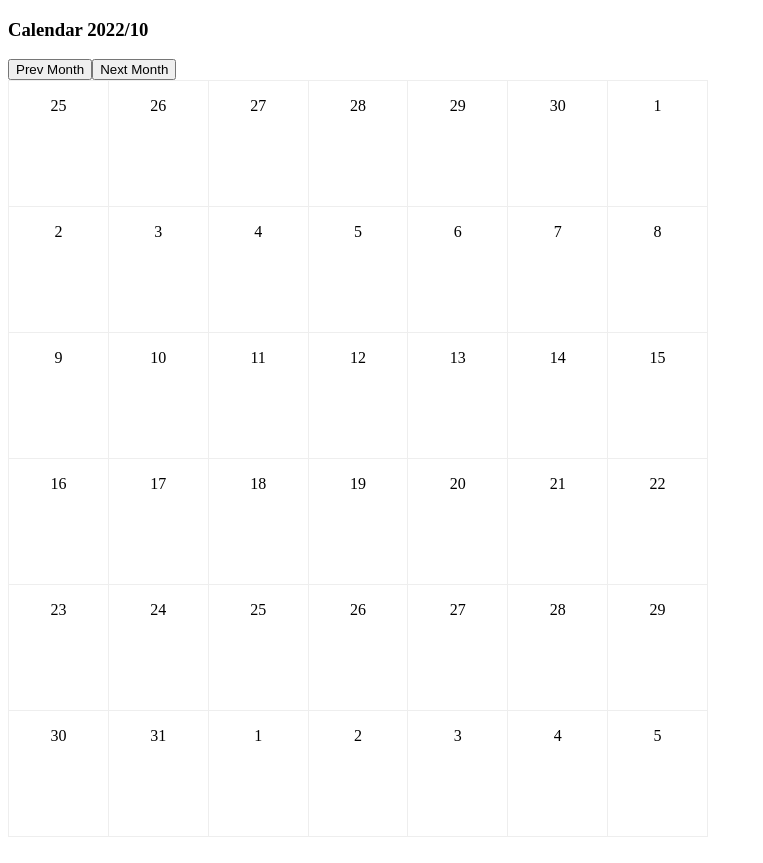
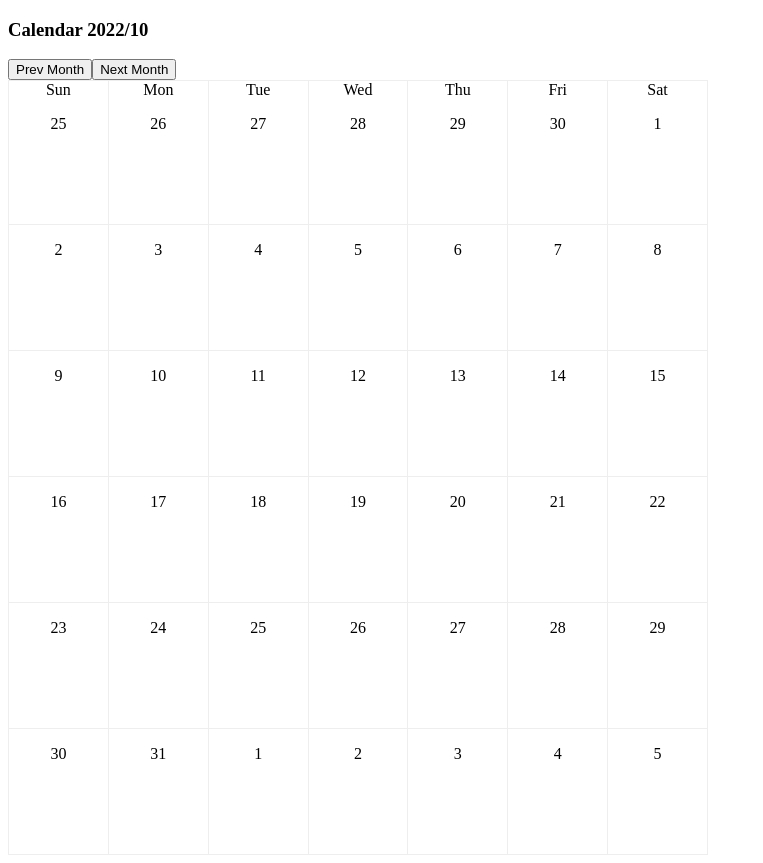
Before and after one commit to MO-5995/vue-calendar, a Vue app: page / in a window 1280 px wide. Shown: the whole page, without its empty margins (0-763 px from the left). Built offline with nearby package versions, Linux system fonts and the light colour scheme.

Commit message:
add:show day of week

```diff
--- a/src/components/Calendar.vue
+++ b/src/components/Calendar.vue
@@ -3,6 +3,11 @@
   <button @click="prevMonth">Prev Month</button>
   <button @click="nextMonth">Next Month</button>
   <div class="calendar-wrapper">
+    <div class="calendar-week">
+      <div class="calendar-weekOfDay" v-for="n in 7" :key="n">
+        {{ showDayOfWeek(n - 1) }}
+      </div>
+    </div>
     <div v-for="(week, index) in calendars" :key="index" class="calendar-week">
       <div v-for="(day, index) in week" :key="index" class="calendar-day">
         <p class="calendar-date">{{ day.date }}</p>
@@ -56,6 +61,10 @@ export default {
     prevMonth() {
       this.currentDate = moment(this.currentDate).subtract(1, "month");
     },
+    showDayOfWeek(dayIndex) {
+      const week = ["Sun", "Mon", "Tue", "Wed", "Thu", "Fri", "Sat"];
+      return week[dayIndex];
+    },
   },
   mounted() {
     console.log(this.getCalendar());
@@ -88,4 +97,9 @@ export default {
 .calendar-date {
   text-align: center;
 }
+.calendar-weekOfDay {
+  flex: 1;
+  border-right: 1px solid #eeeeee;
+  text-align: center;
+}
 </style>
```
